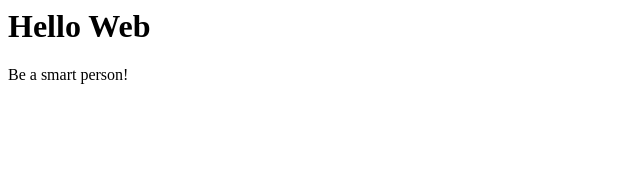
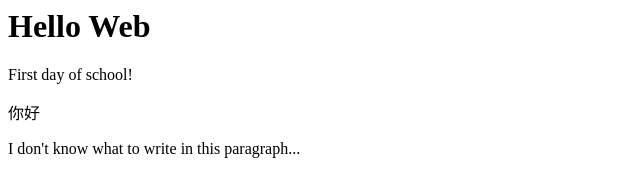
Before and after one commit to fangquanzheng/CSC-265, a plain HTML site: page Test1.html in a window 1280 px wide. Shown: the whole page, without its empty margins (0-640 px from the left). Drawn offline with Linux system fonts and the light colour scheme.

Commit message:
Update Test1.html

```diff
--- a/Test1.html
+++ b/Test1.html
@@ -1,6 +1,8 @@
 <html>
 <body>
-  <h1>Hello Web</h1>
-  <p>Be a smart person!</p>
+<h1>Hello Web</h1>
+  <p>First day of school!</p >
+  <p>你好</p >
+  <P>I don't know what to write in this paragraph... </p >
 </body>
 </html>
```
